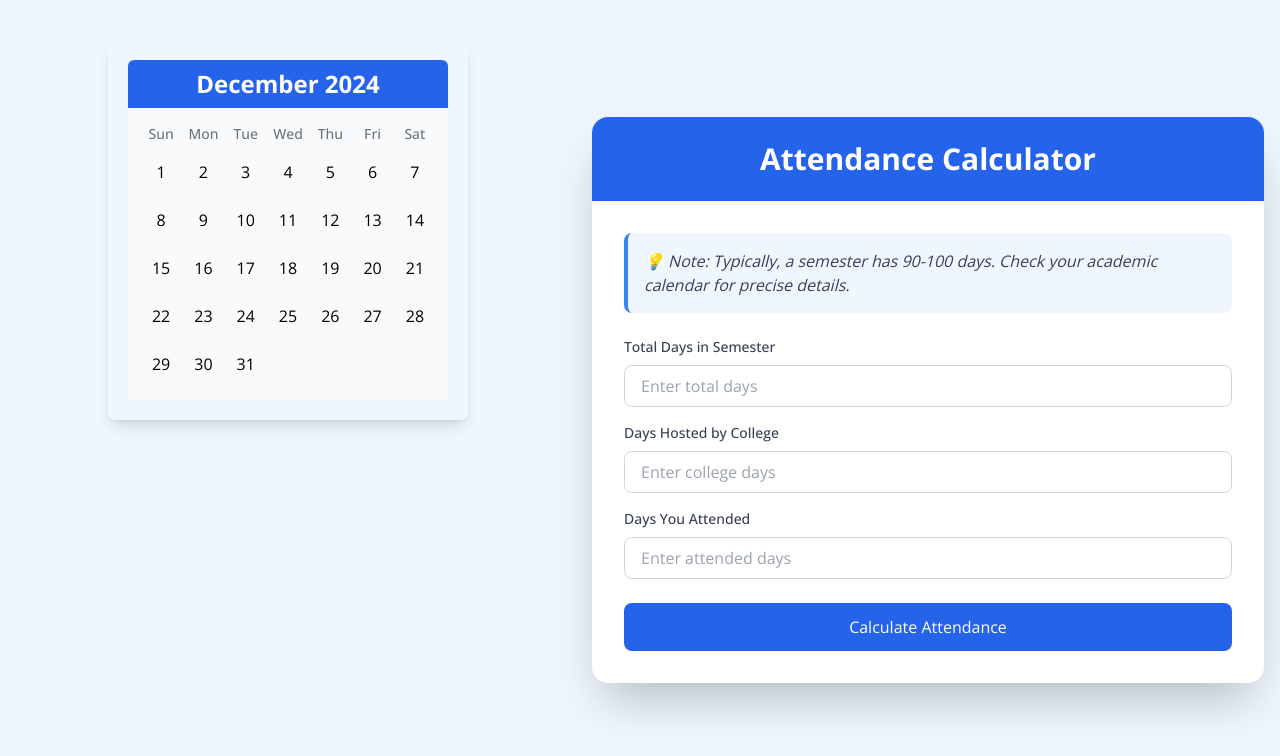
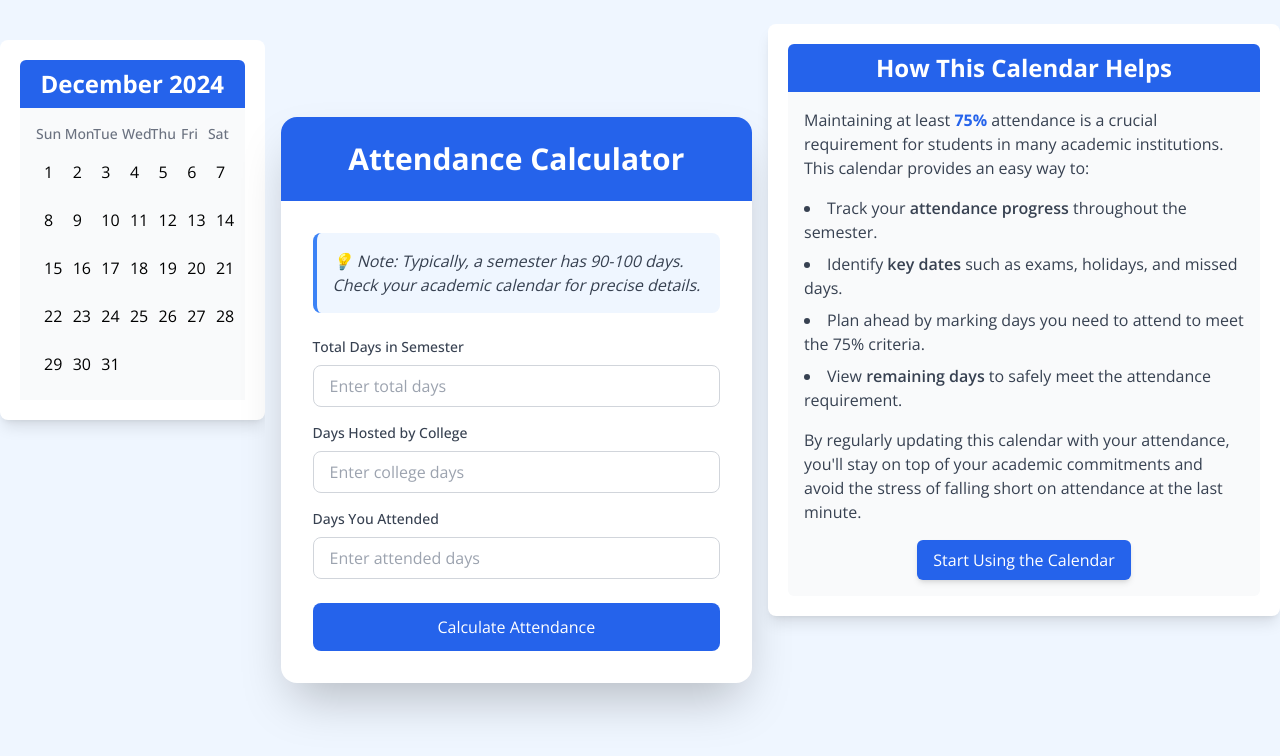
Before and after one commit to iamsaura8h/Student75Pro, a React (Vite) app: page / in a window 1280 px wide. Shown: the top 756 px of the page. Built offline with nearby package versions, Linux system fonts and the light colour scheme.

Commit message:
added Description

```diff
--- a/src/App.tsx
+++ b/src/App.tsx
@@ -1,15 +1,17 @@
 import './App.css'
 import AttendanceCalculator from './components/AttendanceCalculator'
 import Calendar from './components/Calender'
+import Description from './components/Description'
 
 function App() {
 
 
   return (
     <>
-    <div className='flex bg-blue-50'>
+    <div className='flex bg-blue-50 '>
       <Calendar />
       <AttendanceCalculator />
+      <Description />
     </div>
     </>
   )
--- a/src/components/Calender.tsx
+++ b/src/components/Calender.tsx
@@ -13,7 +13,7 @@ const Calendar: React.FC = () => {
   };
 
   return (
-    <div className="max-w-none max-h-min mx-auto mt-10 p-5 bg-blue-50 rounded-lg shadow-lg">
+    <div className="max-w-none max-h-min mx-auto mt-10 p-5 bg-white rounded-lg shadow-lg">
       {/* Header */}
       <h2 className="text-2xl font-bold text-center text-white bg-blue-600 rounded-t-md py-2">
         {today.toLocaleDateString("default", { month: "long", year: "numeric" })}
--- a/src/components/Description.tsx
+++ b/src/components/Description.tsx
@@ -0,0 +1,41 @@
+// Description.tsx
+import React from "react";
+
+const Description: React.FC = () => {
+  return (
+    <div className="max-w-lg max-h-min mx-auto mt-6 p-5 bg-white rounded-lg shadow-lg">
+      <h2 className="text-2xl font-bold text-center text-white bg-blue-600 rounded-t-md py-2">
+        How This Calendar Helps
+      </h2>
+      <div className="p-4 bg-gray-50 rounded-b-md">
+        <p className="text-gray-700 mb-4">
+          Maintaining at least <span className="font-bold text-blue-600">75%</span> attendance is a crucial requirement for students in many academic institutions. This calendar provides an easy way to:
+        </p>
+        <ul className="list-disc list-inside space-y-2 text-gray-700">
+          <li>
+            Track your <span className="font-semibold">attendance progress</span> throughout the semester.
+          </li>
+          <li>
+            Identify <span className="font-semibold">key dates</span> such as exams, holidays, and missed days.
+          </li>
+          <li>
+            Plan ahead by marking days you need to attend to meet the 75% criteria.
+          </li>
+          <li>
+            View <span className="font-semibold">remaining days</span> to safely meet the attendance requirement.
+          </li>
+        </ul>
+        <p className="text-gray-700 mt-4">
+          By regularly updating this calendar with your attendance, you'll stay on top of your academic commitments and avoid the stress of falling short on attendance at the last minute.
+        </p>
+        <div className="mt-4 text-center">
+          <button className="bg-blue-600 text-white px-4 py-2 rounded-md shadow-md hover:bg-blue-700">
+            Start Using the Calendar
+          </button>
+        </div>
+      </div>
+    </div>
+  );
+};
+
+export default Description;
```
